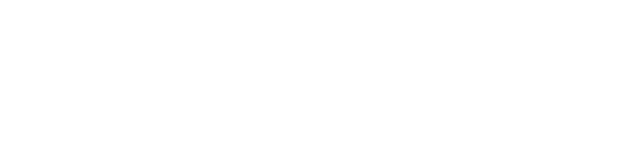
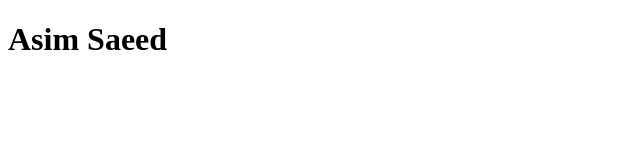
Before and after one commit to asim0248/mydemo, a plain HTML site: page index.html in a window 1280 px wide. Shown: the whole page, without its empty margins (0-640 px from the left). Drawn offline with Linux system fonts and the light colour scheme.

Commit message:
Add heading

```diff
--- a/index.html
+++ b/index.html
@@ -6,6 +6,6 @@
     <title>Document</title>
 </head>
 <body>
-
+    <h1>Asim Saeed</h1>
 </body>
 </html>
```
